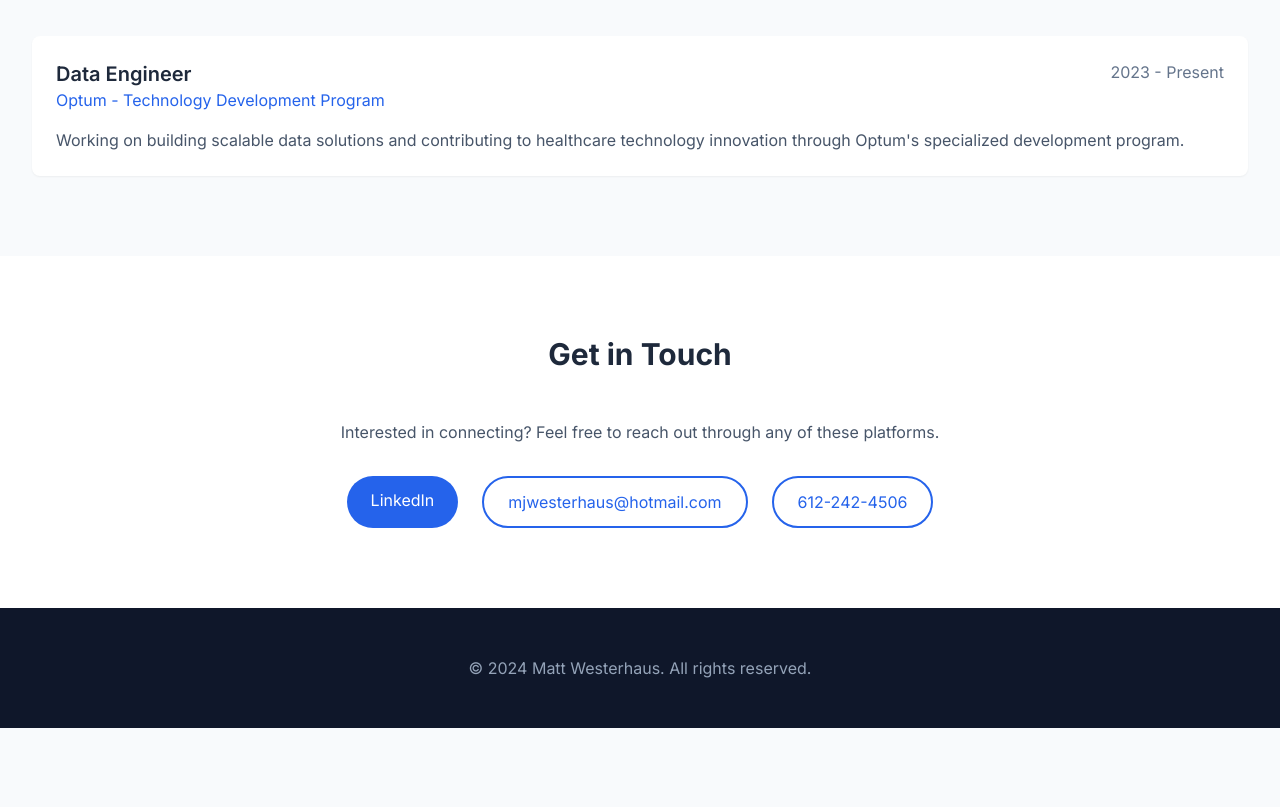
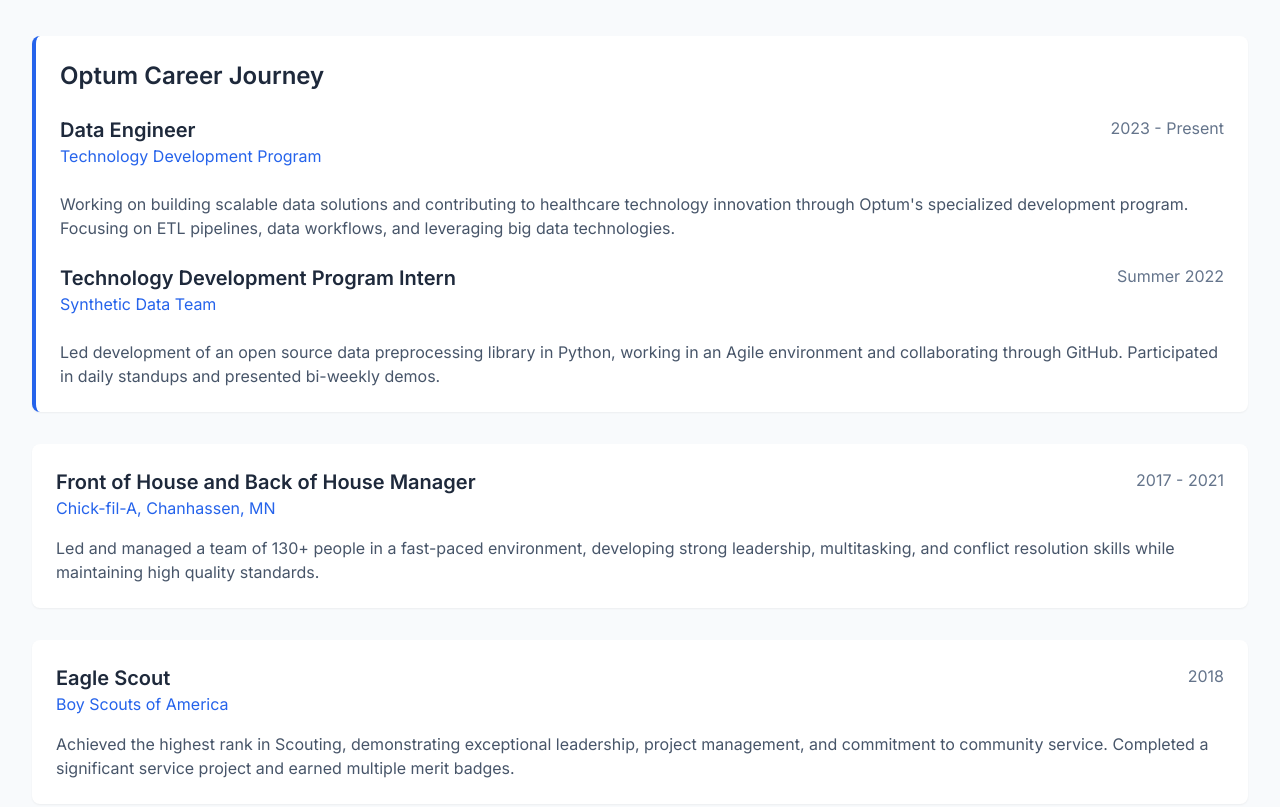
Before and after one commit to Matt-Westerhaus/Matt-Westerhaus.github.io, a plain HTML site: page index.html in a window 1280 px wide. Shown: the part 1660-2467 px from the top of the page. Before the commit the page ends 2388 px from the top, so only its background shows below. Drawn offline with nearby package versions, Linux system fonts and the light colour scheme.

Commit message:
Pic and things

```diff
--- a/index.html
+++ b/index.html
@@ -148,17 +148,65 @@
 		<div class="max-w-7xl mx-auto px-4 sm:px-6 lg:px-8">
 			<h2 class="text-3xl font-bold mb-12 text-center">Experience</h2>
 			<div class="space-y-8">
+				<!-- Optum Career Progression -->
+				<div class="bg-white p-6 rounded-lg shadow-sm border-l-4 border-primary">
+					<h3 class="text-2xl font-semibold mb-6">Optum Career Journey</h3>
+
+					<div class="space-y-6">
+						<div class="flex justify-between items-start mb-4">
+							<div>
+								<h4 class="text-xl font-semibold">Data Engineer</h4>
+								<p class="text-primary">Technology Development Program</p>
+							</div>
+							<span class="text-slate-500">2023 - Present</span>
+						</div>
+						<p class="text-slate-600 mb-6">
+							Working on building scalable data solutions and contributing to healthcare technology innovation
+							through Optum's specialized development program. Focusing on ETL pipelines, data workflows,
+							and leveraging big data technologies.
+						</p>
+
+						<div class="flex justify-between items-start mb-4">
+							<div>
+								<h4 class="text-xl font-semibold">Technology Development Program Intern</h4>
+								<p class="text-primary">Synthetic Data Team</p>
+							</div>
+							<span class="text-slate-500">Summer 2022</span>
+						</div>
+						<p class="text-slate-600">
+							Led development of an open source data preprocessing library in Python, working in an Agile environment
+							and collaborating through GitHub. Participated in daily standups and presented bi-weekly demos.
+						</p>
+					</div>
+				</div>
+
+				<!-- Previous Experience -->
 				<div class="bg-white p-6 rounded-lg shadow-sm">
 					<div class="flex justify-between items-start mb-4">
 						<div>
-							<h3 class="text-xl font-semibold">Data Engineer</h3>
-							<p class="text-primary">Optum - Technology Development Program</p>
+							<h3 class="text-xl font-semibold">Front of House and Back of House Manager</h3>
+							<p class="text-primary">Chick-fil-A, Chanhassen, MN</p>
 						</div>
-						<span class="text-slate-500">2023 - Present</span>
+						<span class="text-slate-500">2017 - 2021</span>
 					</div>
 					<p class="text-slate-600">
-						Working on building scalable data solutions and contributing to healthcare technology innovation
-						through Optum's specialized development program.
+						Led and managed a team of 130+ people in a fast-paced environment, developing strong leadership,
+						multitasking, and conflict resolution skills while maintaining high quality standards.
+					</p>
+				</div>
+
+				<!-- Leadership & Achievement -->
+				<div class="bg-white p-6 rounded-lg shadow-sm">
+					<div class="flex justify-between items-start mb-4">
+						<div>
+							<h3 class="text-xl font-semibold">Eagle Scout</h3>
+							<p class="text-primary">Boy Scouts of America</p>
+						</div>
+						<span class="text-slate-500">2018</span>
+					</div>
+					<p class="text-slate-600">
+						Achieved the highest rank in Scouting, demonstrating exceptional leadership, project management,
+						and commitment to community service. Completed a significant service project and earned multiple merit badges.
 					</p>
 				</div>
 			</div>
```
Also changed, not shown: pages/resume.html (+20 -11 lines), pictures/Headshot.jpg (deleted), pictures/NewPFP2025.jpg (added).
